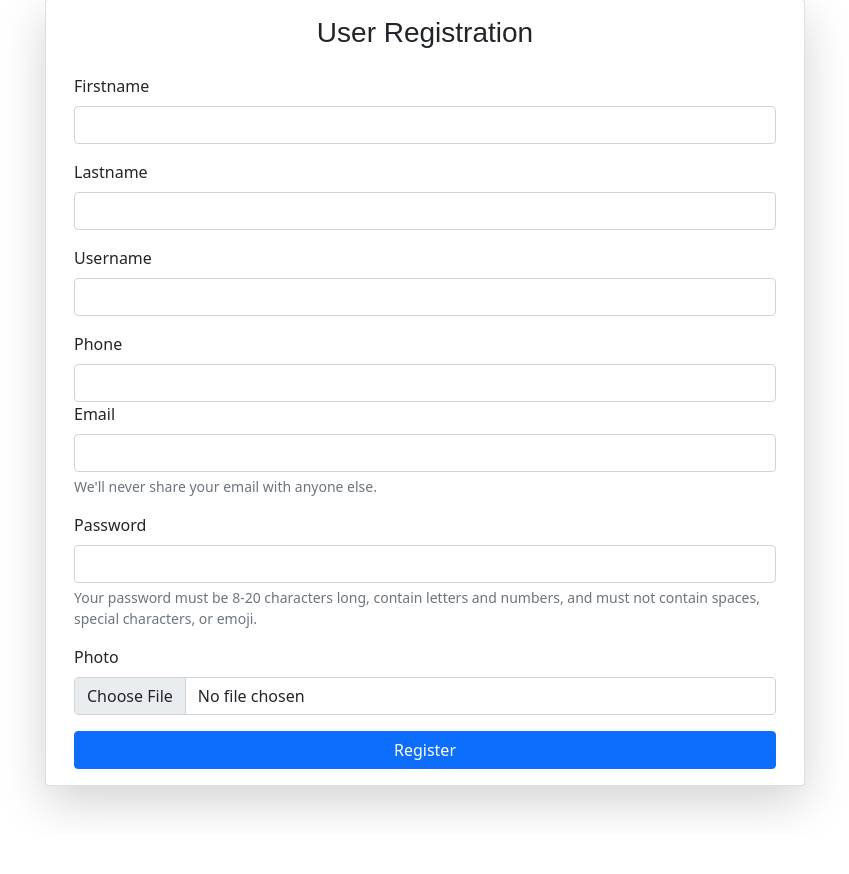
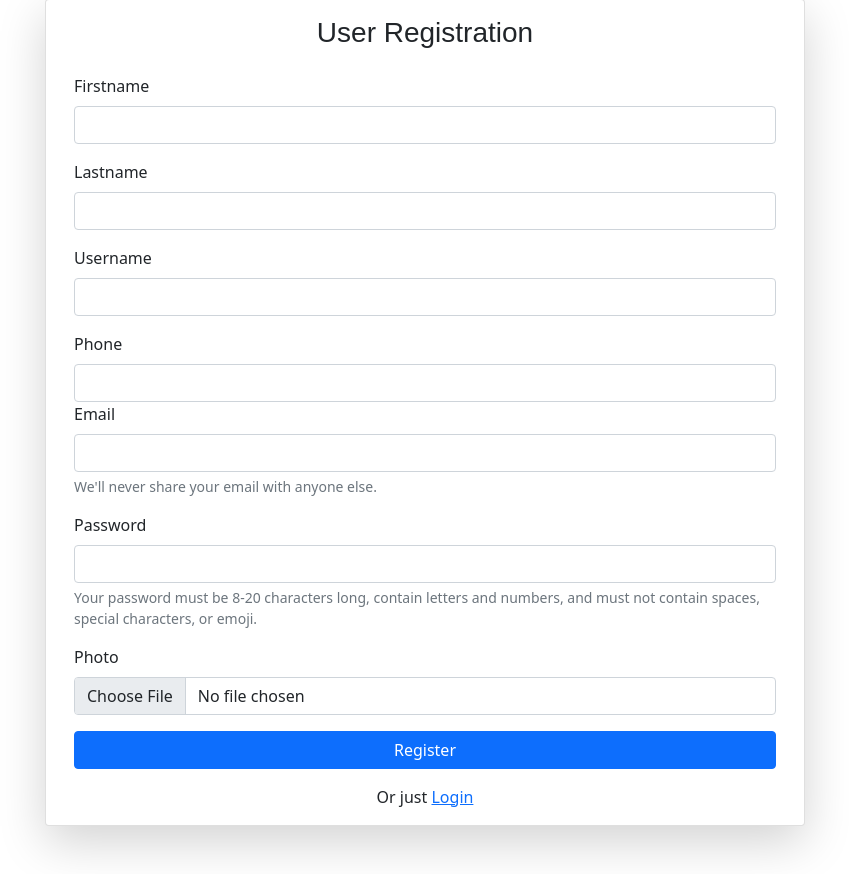
Before and after one commit to shyamjames/email_spam, a Django app: page /registration in a window 1280 px wide. Shown: the part 49-923 px from the top of the page, without its empty margins (215-1064 px from the left). Before the commit the page ends 883 px from the top, so only its background shows below. Run offline with Django 3.2, Linux system fonts and the light colour scheme.

Commit message:
added login link

```diff
--- a/email_spam/templates/public_pages/registration.html
+++ b/email_spam/templates/public_pages/registration.html
@@ -55,6 +55,7 @@
 
           <button type="submit" name="submit" class="btn btn-primary w-100">Register</button>
         </form>
+        <p class="text-center">Or just <a href="login">Login</a></p>
       </div>
     </div>
   </div>
```
